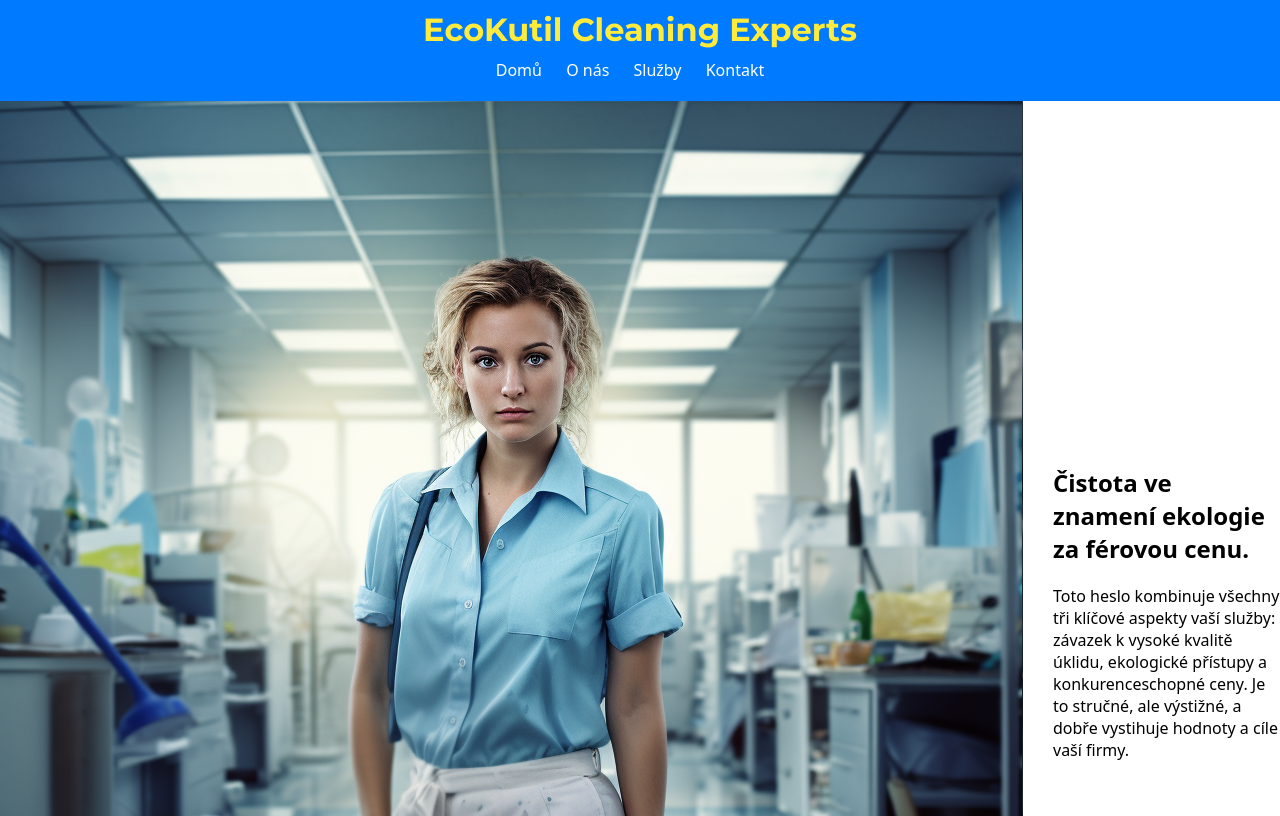
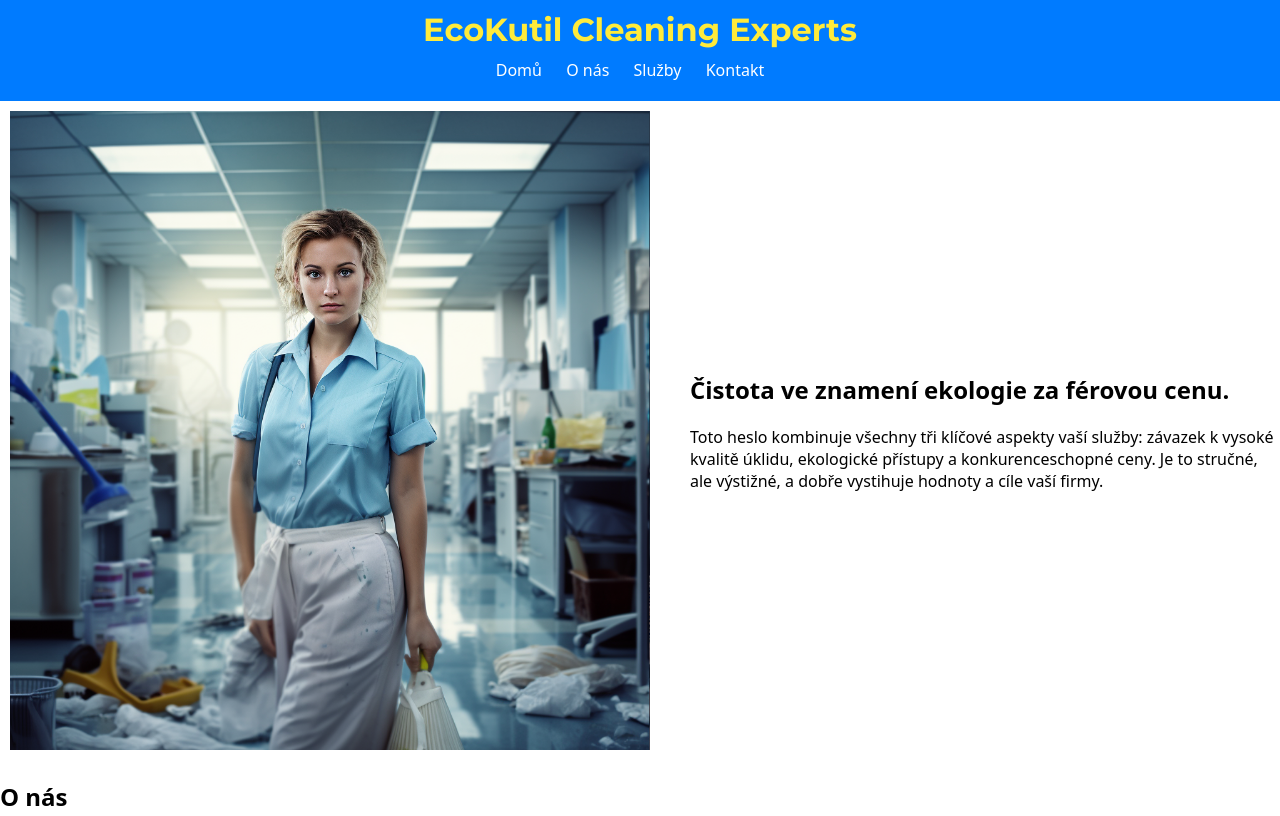
Before and after one commit to okut5/project_4_AI, a plain HTML site: page index_4_ai.html in a window 1280 px wide. Shown: the top 816 px of the page. Drawn offline with Linux system fonts and the light colour scheme; a script that the page names is missing; files whose address does not match are found by name.

Commit message:
Change message to something suitable

```diff
--- a/index_4_ai.html
+++ b/index_4_ai.html
@@ -21,7 +21,7 @@
     </header>
     <section id="home">
         <div id="cleaning_lady">
-            <img src="/Users/ondrejkutil/Desktop/FreeCodeCamp/Project_4_AI/pictures/cleaning_lady.png" alt="Čistící servis">
+            <img src="https://github.com/okut5/project_4_AI/blob/2498f7365d49c3db045051eb868a7b3a9f1350c4/pictures/cleaning_lady.png" alt="Picture of cleaning lady from Midjourney">
             <div id="picture_text">
                 <h2>Čistota ve znamení ekologie za férovou cenu.</h2>
                 <p>Toto heslo kombinuje všechny tři klíčové aspekty vaší služby: závazek k vysoké kvalitě úklidu, ekologické přístupy a konkurenceschopné ceny. Je to stručné, ale výstižné, a dobře vystihuje hodnoty a cíle vaší firmy.</p>
--- a/styles_4_ai.css
+++ b/styles_4_ai.css
@@ -60,10 +60,12 @@ nav ul li a:hover {
     gap: 30px; /* Adds space between image and text */
     width: fit-content; /* Adjusts width to fit its contents */
     margin: 0 auto; /* Centers the container horizontally */
+    justify-content: flex-start; /* Aligns items to the start of the container */
 }
 
-.img {
-    width: 10%; /* Adjust as needed */
-    max-width: 10vw;
-    height: auto; /* Maintain aspect ratio */
+img {
+    max-width: 700px; /* Adjust this value as needed */
+    width: 50%;
+    height: auto; /* Maintains the aspect ratio */
+    margin: 10px;
 }
```
Also changed, not shown: pictures/cleaning_lady_white_background.png (added).
